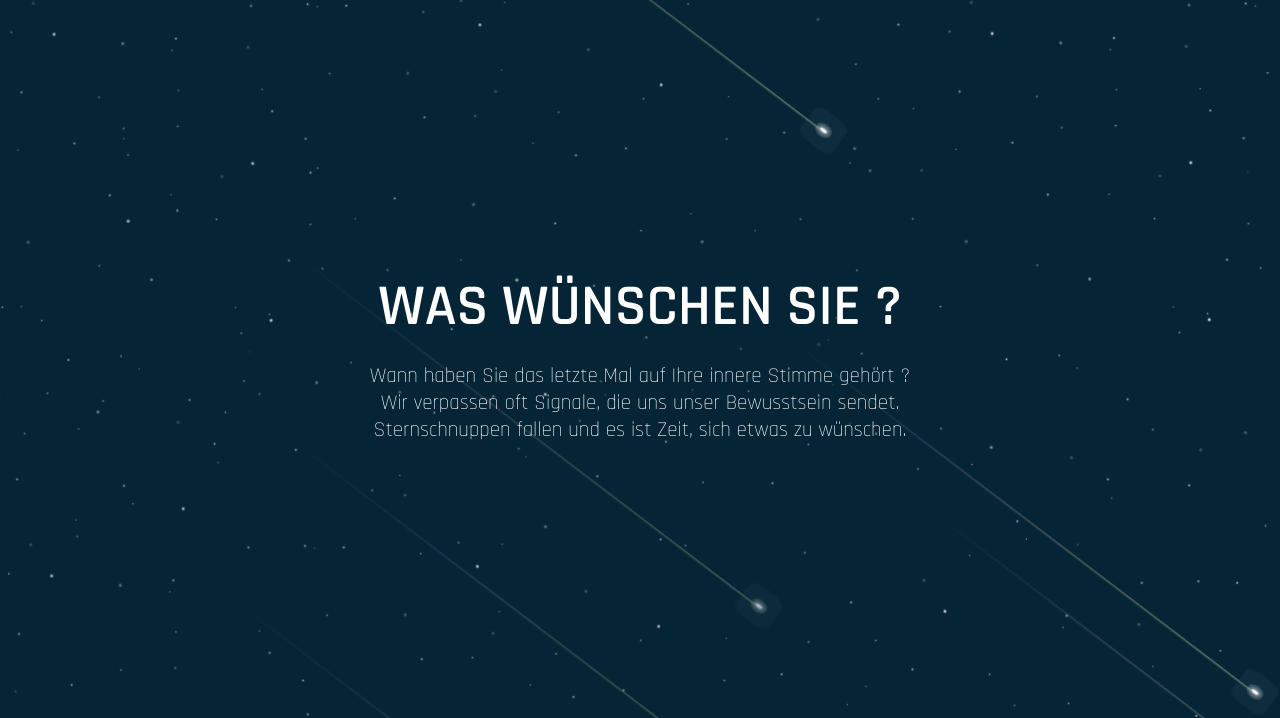
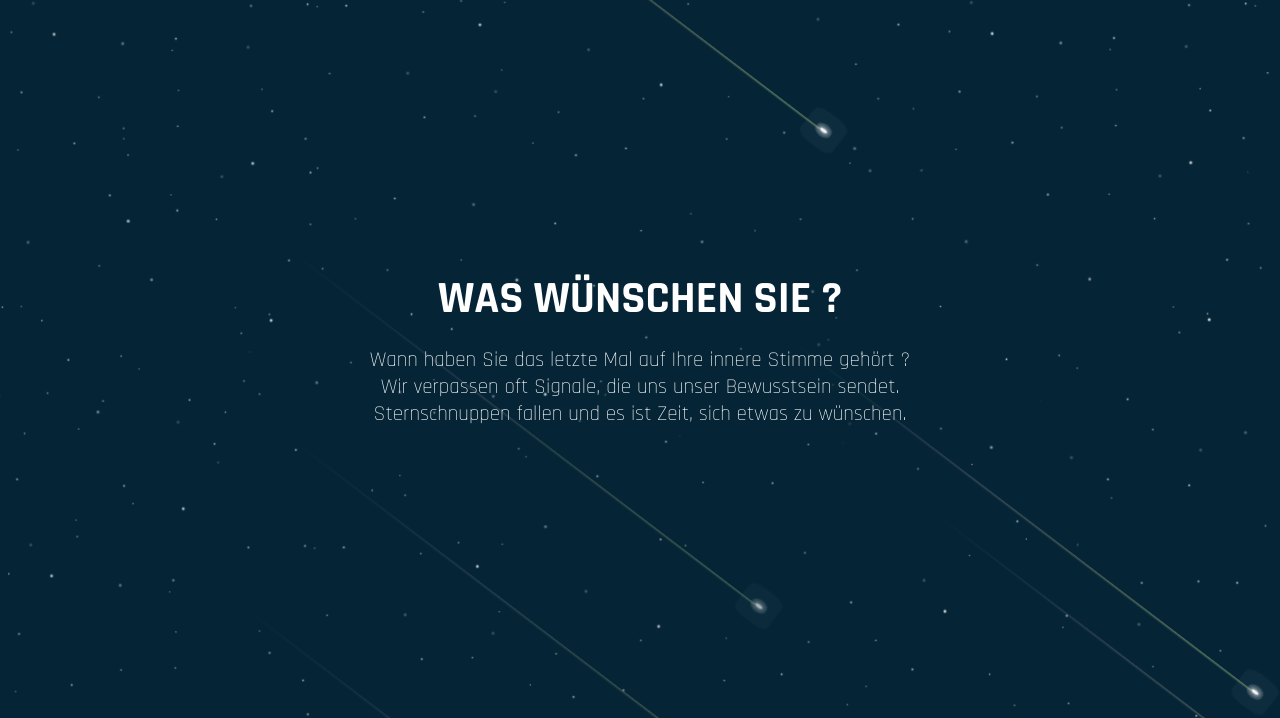
Before and after one commit to chony-y/auszeit.html, a plain HTML site: page wunsch.html in a window 1280 px wide. Shown: the part 82-800 px from the top of the page. Drawn offline with Linux system fonts and the light colour scheme; a web font is replaced by a local one.

Commit message:
12th version

```diff
--- a/style.css
+++ b/style.css
@@ -544,8 +544,7 @@ body.wunsch {
 	z-index: 200;
 }
 .stern-text h2 {
-	font-size: 58px;
-	font-weight: 600;
+	font-size: 45px;
 	padding-bottom: 18px;
 }
 .stern-text p {
```
Also changed, not shown: index.html (+1 -1 lines), images/07.png, images/08.png, images/10.png, images/11.png.
